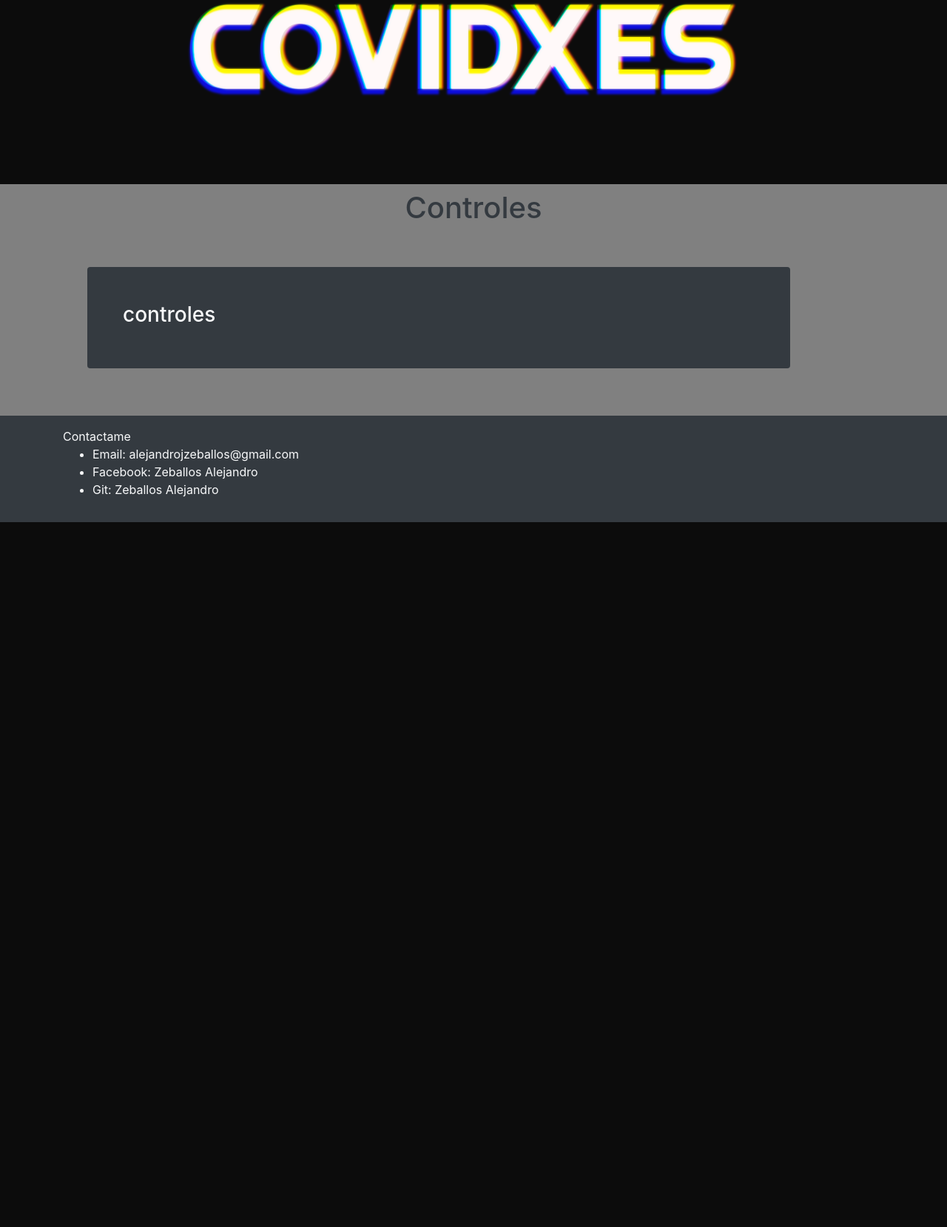
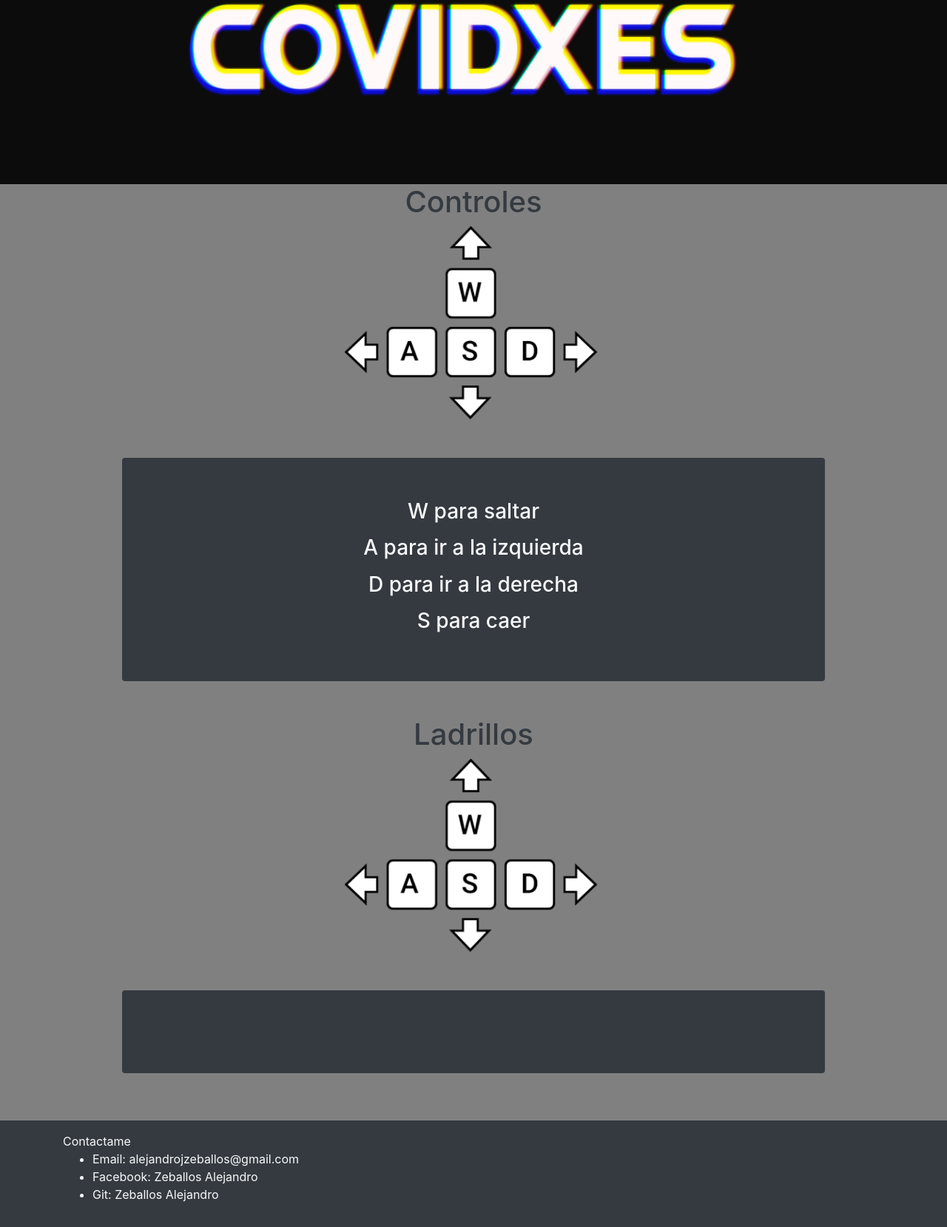
Before and after one commit to alejandrozeb/EvitandoCovidxesWebPage, a CodeIgniter app: page /database/index.php/home/comoJugar in a window 1280 px wide. Shown: the part 264-1923 px from the top of the page at 74% size. Before the commit the page ends 970 px from the top, so only its background shows below. Run offline with CodeIgniter, Linux system fonts and the light colour scheme; some libraries are stand-ins or nearby versions.

Commit message:
añadiendo en la vista de comojugar los controles

```diff
--- a/application/views/Home.php
+++ b/application/views/Home.php
@@ -8,7 +8,7 @@ defined('BASEPATH') OR exit('No direct script access allowed');
     <meta http-equiv="X-UA-Compatible" content="IE=edge">
     <meta name="viewport" content="width=device-width, initial-scale=1">
     <!-- The above 3 meta tags *must* come first in the head; any other head content must come *after* these tags -->
-    <title>Asistente AEE</title>
+    <title>Evitando Covidxes</title>
 
     <!-- Bootstrap -->
     <link rel="stylesheet" href= "<?php echo base_url();?>assets/css/bootstrap.min.css">
--- a/application/views/comoJugar.php
+++ b/application/views/comoJugar.php
@@ -8,7 +8,7 @@ defined('BASEPATH') OR exit('No direct script access allowed');
     <meta http-equiv="X-UA-Compatible" content="IE=edge">
     <meta name="viewport" content="width=device-width, initial-scale=1">
     <!-- The above 3 meta tags *must* come first in the head; any other head content must come *after* these tags -->
-    <title>Asistente AEE</title>
+    <title>Evitando Covidxes</title>
 
     <!-- Bootstrap -->
     <link rel="stylesheet" href= "<?php echo base_url();?>assets/css/bootstrap.min.css">
@@ -50,17 +50,42 @@ defined('BASEPATH') OR exit('No direct script access allowed');
   <!-- Inicio main -->
   <img src="<?php echo base_url();?>imagenes/imagen2.png" class="img-fluid" alt="Responsive image">
   <main>
-    <div class="container mt-2">
-        <div class="row">
-            <div class="col-12 col-sm-12 text-center">
-                <h1 class="text-dark">Controles</h1>
+      <div class="container">
+            <div class="row">
+                <div class="col-12 text-center">
+                    <h1 class="text-dark">  Controles</h1>
+                </div>
             </div>
-            <div class="col-8 col-sm-10 p-5 m-5 bg-dark rounded align-self-center">
-                <h3 class="text-light" >
-                controles
-                </h3>
+            <div class="row d-flex justify-content-center">
+                <div class="col-4">
+                    <img src="<?php echo base_url();?>imagenes/controles.png" class="img-fluid" alt="Responsive image">
+                </div>
+                <div class="col-8 col-sm-10 p-5 m-5 bg-dark rounded align-self-center">
+                        <h3 class="text-light m-2 text-center" >
+                        <p>W para saltar</p>
+                        <p>A para ir a la izquierda</p>
+                        <p>D para ir a la derecha</p>
+                        <p>S para caer</p>
+                        </h3>
+                </div>
+            </div>
+            <div class="row">
+                <div class="col-12 text-center">
+                    <h1 class="text-dark"> Ladrillos</h1>
+                </div>
+            </div>
+            <div class="row d-flex justify-content-center">
+                <div class="col-4">
+                    <img src="<?php echo base_url();?>imagenes/controles.png" class="img-fluid" alt="Responsive image">
+                </div>
+                <div class="col-8 col-sm-10 p-5 m-5 bg-dark rounded align-self-center">
+                        <h3 class="text-light m-2 text-center" >
+                        <p></p>
+                        </h3>
+                </div>
             </div>
         </div>
+
   </main>
 
   <script src="https://code.jquery.com/jquery-3.5.1.slim.min.js" integrity="sha384-DfXdz2htPH0lsSSs5nCTpuj/zy4C+OGpamoFVy38MVBnE+IbbVYUew+OrCXaRkfj" crossorigin="anonymous"></script>
--- a/application/views/galeriaPersonajes.php
+++ b/application/views/galeriaPersonajes.php
@@ -8,7 +8,7 @@ defined('BASEPATH') OR exit('No direct script access allowed');
     <meta http-equiv="X-UA-Compatible" content="IE=edge">
     <meta name="viewport" content="width=device-width, initial-scale=1">
     <!-- The above 3 meta tags *must* come first in the head; any other head content must come *after* these tags -->
-    <title>Asistente AEE</title>
+    <title>Evitando Covidxes</title>
 
     <!-- Bootstrap -->
     <link rel="stylesheet" href= "<?php echo base_url();?>assets/css/bootstrap.min.css">
```
Also changed, not shown: imagenes/controles.png (added), imagenes/ladrillos.png (added).
